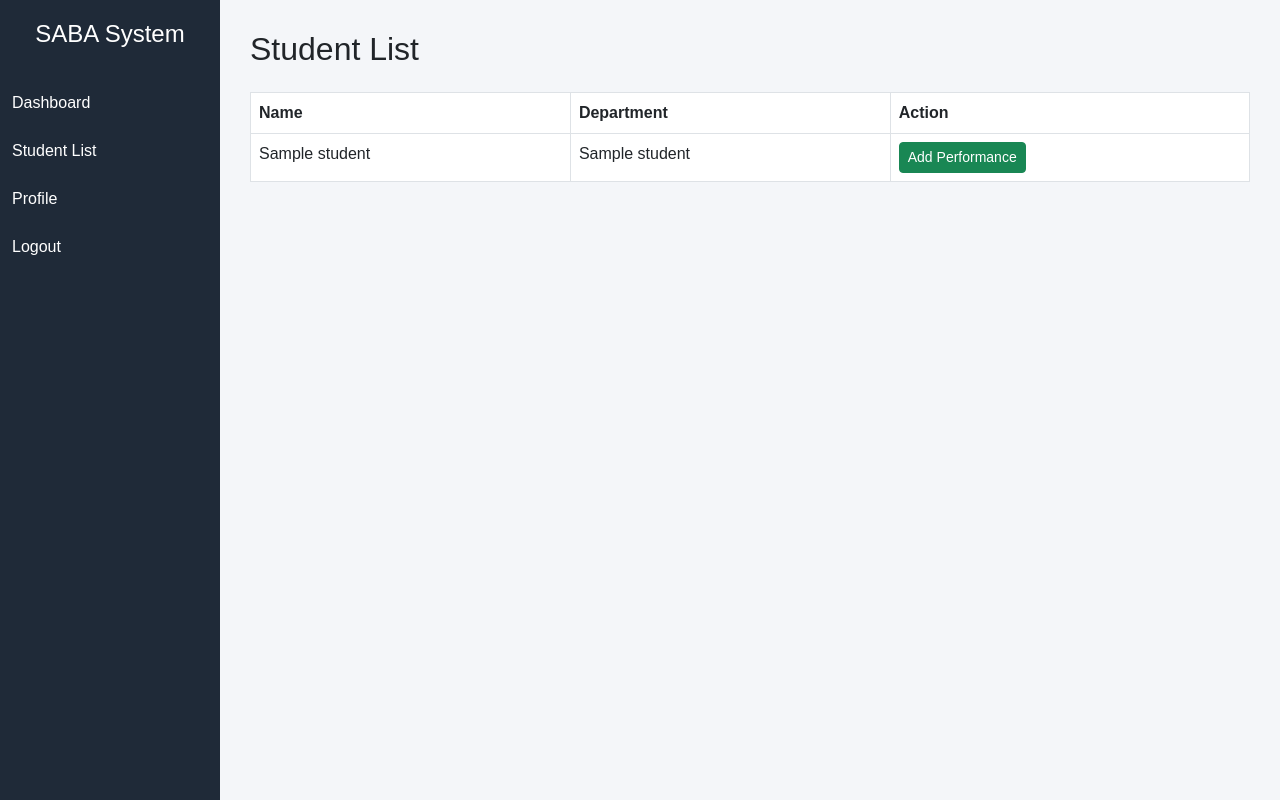
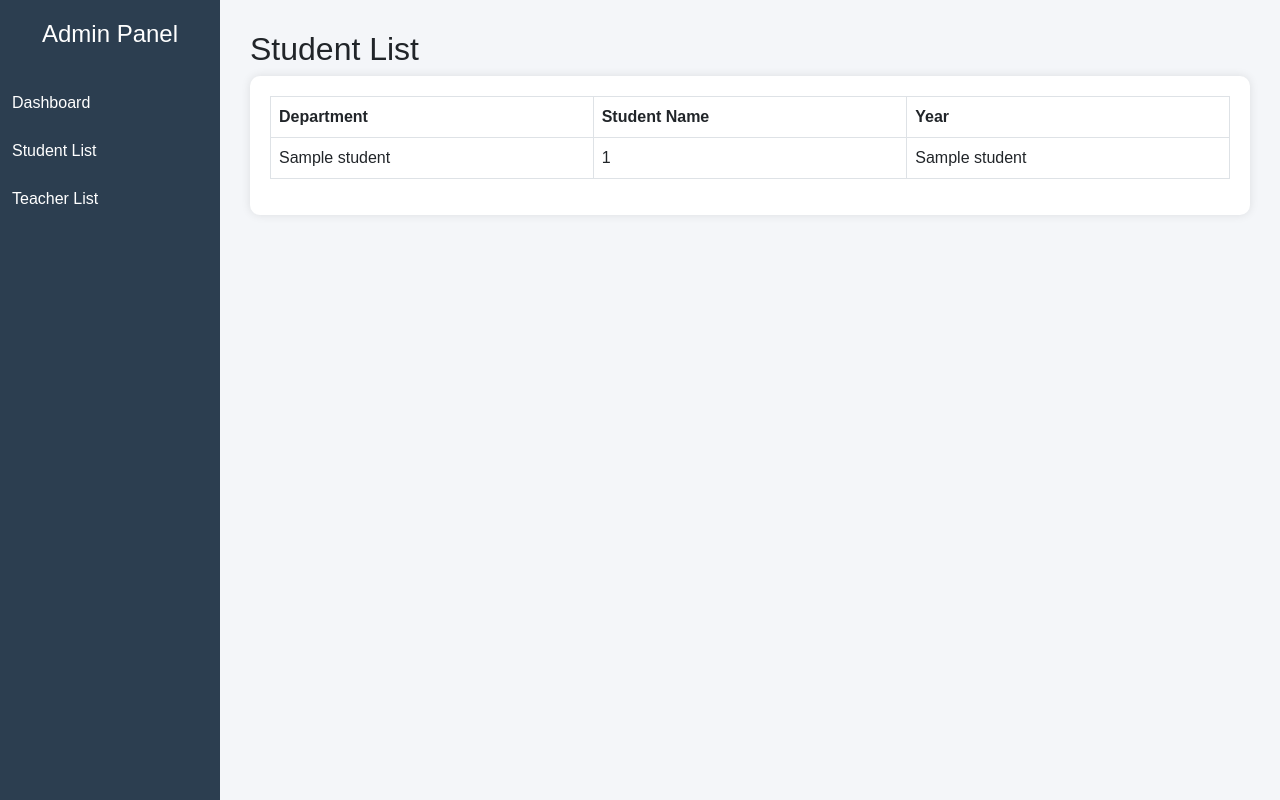
Before and after one commit to ankitabodhankar-git/SABA_System, a Flask app: template templates/student_list.html in a window 1280 px wide. Run offline with Flask 3, Linux system fonts and the light colour scheme; the template is opened without the code that fills it: most values are stand-ins (such as "Sample title", 1, 10 or a date in 2020).

Commit message:
add student list department wis3e and updated some db

```diff
--- a/app.py
+++ b/app.py
@@ -12,13 +12,14 @@ def create_tables():
     # USERS TABLE
     cursor.execute("""
     CREATE TABLE IF NOT EXISTS users(
-        id INTEGER PRIMARY KEY AUTOINCREMENT,
-        name TEXT,
-        email TEXT UNIQUE,
-        password TEXT,
-        role TEXT,
-        department TEXT
-    )
+    id INTEGER PRIMARY KEY AUTOINCREMENT,
+    name TEXT,
+    email TEXT UNIQUE,
+    password TEXT,
+    role TEXT,
+    department TEXT,
+    year TEXT
+)
     """)
 
     # SEMESTER PERFORMANCE TABLE
@@ -39,9 +40,9 @@ def create_tables():
     cursor.execute("SELECT * FROM users WHERE email='admin@asmedu.org'")
     if not cursor.fetchone():
         cursor.execute("""
-        INSERT INTO users (name,email,password,role,department)
-        VALUES (?,?,?,?,?)
-        """, ("Admin","admin@asmedu.org","admin123","admin","ADMIN"))
+INSERT INTO users (name,email,password,role,department,year)
+VALUES (?,?,?,?,?,?)
+""", ("Admin","admin@asmedu.org","admin123","admin","ADMIN","Admin"))
 
     conn.commit()
     conn.close()
@@ -112,7 +113,7 @@ def admin_dashboard():
         teacher_count=teacher_count
     )
 # ---------------- ADD STUDENT ----------------
-@app.route("/add_student", methods=["GET","POST"])
+@app.route("/add_students", methods=["GET","POST"])
 def add_student():
     if session.get("role") != "admin":
         return redirect("/")
@@ -122,24 +123,23 @@ def add_student():
         email = request.form["email"]
         password = request.form["password"]
         department = request.form["department"]
+        year = request.form["year"]
 
-        if not email.endswith("@asmedu.org"):
-            return "Only college email allowed"
+    if not email.endswith("@asmedu.org"):
+        return "Only college email allowed"
 
-        conn = sqlite3.connect("saba.db")
-        cursor = conn.cursor()
+    conn = sqlite3.connect("saba.db")
+    cursor = conn.cursor()
 
-        cursor.execute("""
-        INSERT INTO users (name,email,password,role,department)
-        VALUES (?,?,?,?,?)
-        """, (name,email,password,"student",department))
+    cursor.execute("""
+    INSERT INTO users (name,email,password,role,department,year)
+    VALUES (?,?,?,?,?,?)
+    """,(name,email,password,"student",department,year))
 
-        conn.commit()
-        conn.close()
+    conn.commit()
+    conn.close()
 
-        return redirect("/admin")
-
-    return render_template("add_student.html")
+    return redirect("/admin")
 
 # ---------------- TEACHER DASHBOARD ----------------
 @app.route("/teacher")
@@ -179,22 +179,33 @@ def teacher_dashboard():
         risk=risk,
         students=students
     )
-@app.route("/student")
+
+
+@app.route("/student_list")
 def student_list():
 
-    if session.get("role") != "teacher":
+    if session.get("role") != "admin":
         return redirect("/")
 
     conn = sqlite3.connect("saba.db")
     cursor = conn.cursor()
 
-    cursor.execute("SELECT id,name,department FROM users WHERE role='student'")
-    students = cursor.fetchall()
+    cursor.execute("SELECT name,department,year FROM users WHERE role='student'")
+    data = cursor.fetchall()
 
     conn.close()
 
-    return render_template("student_list.html", students=students)
+    students_by_dept = {}
 
+    for name, dept in data:
+        if dept not in students_by_dept:
+            students_by_dept[dept] = []
+        students_by_dept[dept].append(name)
+
+    return render_template(
+        "student_list.html",
+        students_by_dept=students_by_dept
+    )
 
 
 
--- a/templates/student_list.html
+++ b/templates/student_list.html
@@ -10,15 +10,14 @@ href="https://cdn.jsdelivr.net/npm/bootstrap@5.3.0/dist/css/bootstrap.min.css">
 <style>
 
 body{
-margin:0;
+background:#f4f6f9;
 font-family:Arial;
-background:#f4f6f9;
 }
 
 .sidebar{
 width:220px;
 height:100vh;
-background:#1f2a38;
+background:#2c3e50;
 position:fixed;
 color:white;
 padding-top:20px;
@@ -45,6 +44,13 @@ margin-left:220px;
 padding:30px;
 }
 
+.card-box{
+background:white;
+padding:20px;
+border-radius:10px;
+box-shadow:0 0 10px rgba(0,0,0,0.1);
+}
+
 </style>
 
 </head>
@@ -55,64 +61,47 @@ padding:30px;
 
 <div class="sidebar">
 
-<h4>SABA System</h4>
+<h4>Admin Panel</h4>
 
-<a href="/teacher">Dashboard</a>
+<a href="/admin">Dashboard</a>
+<a href="/student_list">Student List</a>
+<a href="/teacher_list">Teacher List</a>
 
-<a href="/students">Student List</a>
 
-<a href="/profile">Profile</a>
-
-<a href="/logout">Logout</a>
 
 </div>
 
-<!-- Main Content -->
+<!-- Main -->
 
 <div class="main">
 
 <h2>Student List</h2>
 
-<table class="table table-bordered mt-4">
+<div class="card-box">
 
-<thead>
+<table class="table table-bordered">
 
 <tr>
-<th>Name</th>
 <th>Department</th>
-<th>Action</th>
+<th>Student Name</th>
+<th>Year</th>
 </tr>
-
-</thead>
-
-<tbody>
 
 {% for s in students %}
 
 <tr>
 
 <td>{{ s[1] }}</td>
-
+<td>{{ s[0] }}</td>
 <td>{{ s[2] }}</td>
-
-<td>
-
-<a href="/add_performance?student_id={{ s[0] }}"
-class="btn btn-success btn-sm">
-
-Add Performance
-
-</a>
-
-</td>
 
 </tr>
 
 {% endfor %}
 
-</tbody>
+</table>
 
-</table>
+</div>
 
 </div>
 
```
Also changed, not shown: templates/add_student.html (+14 -0 lines), templates/admin_dashboard.html (+7 -2 lines), saba.db.
